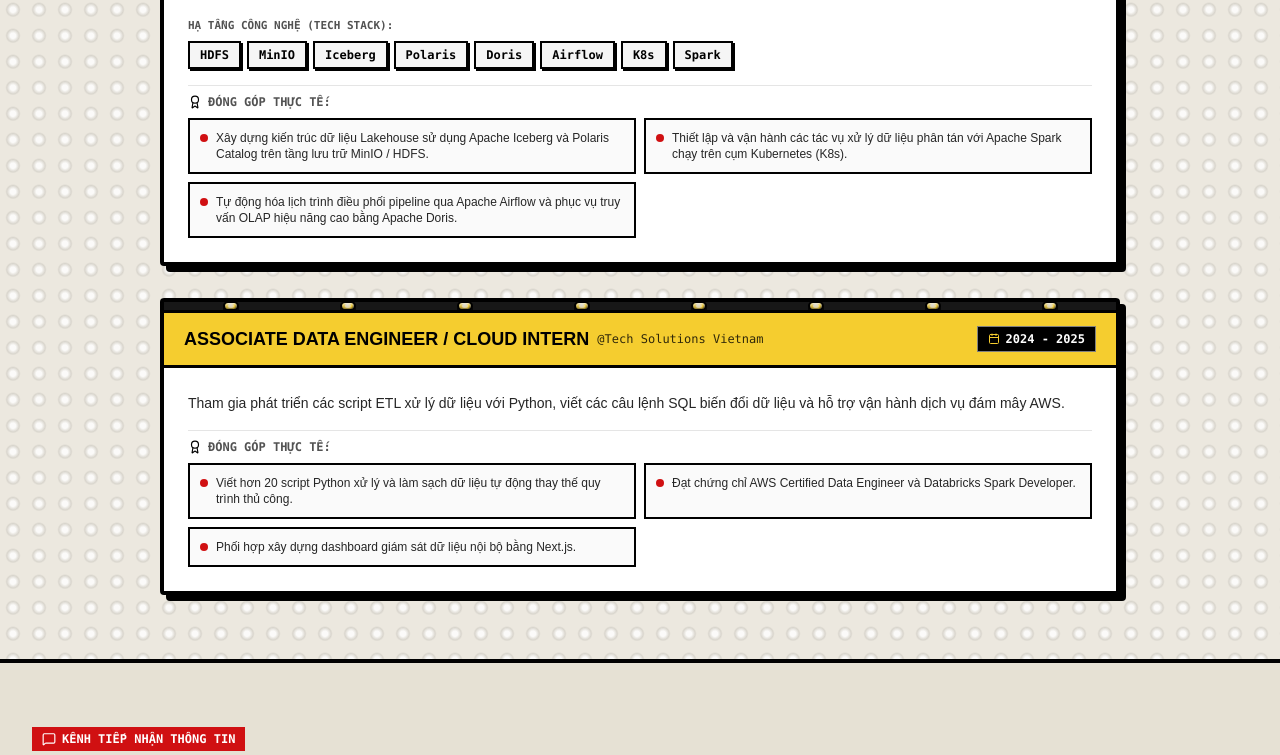
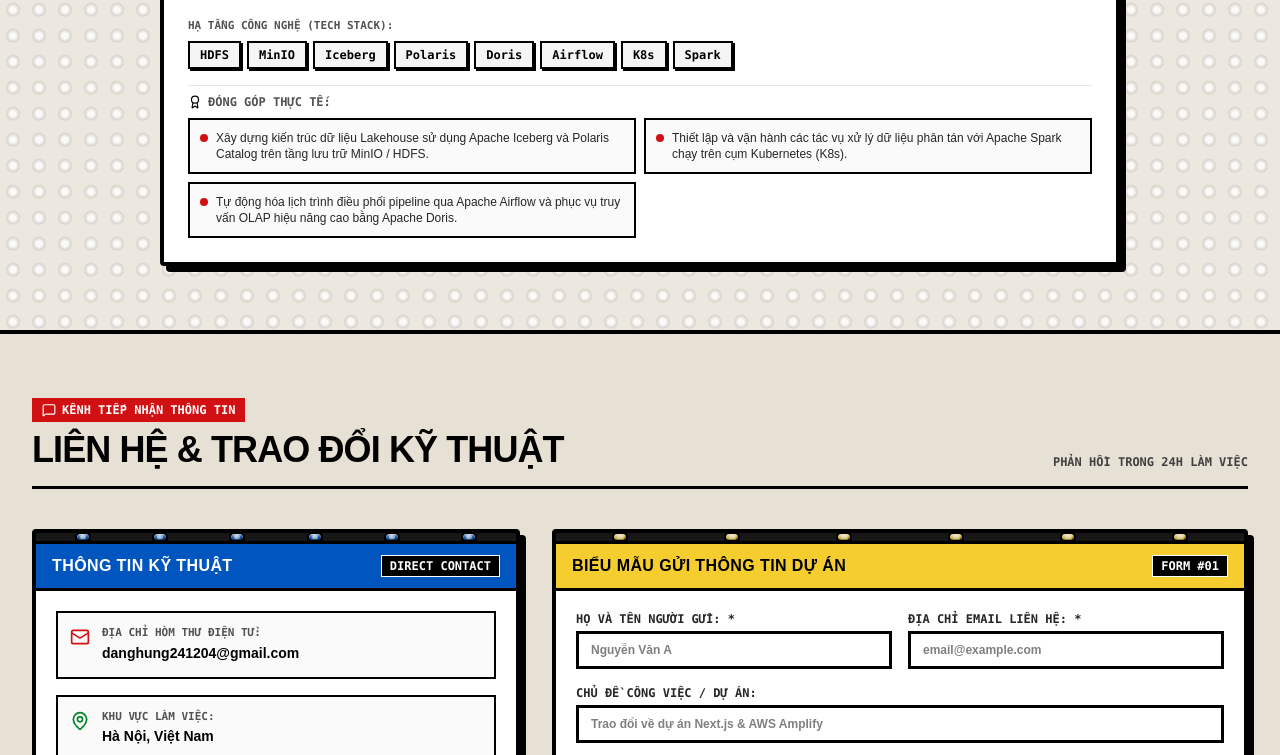
Before and after one commit to dHung2412/Portfolio, a Next.js app: page / in a window 1280 px wide. Shown: the part 5036-5791 px from the top of the page. Built offline with nearby package versions, Linux system fonts and the light colour scheme.

Commit message:
fix(experience): remove Associate Data Engineer / Cloud Intern entry

```diff
--- a/src/data/portfolioData.ts
+++ b/src/data/portfolioData.ts
@@ -184,18 +184,6 @@ export const portfolioData = {
         "Tự động hóa lịch trình điều phối pipeline qua Apache Airflow và phục vụ truy vấn OLAP hiệu năng cao bằng Apache Doris."
       ],
       color: "blue"
-    },
-    {
-      period: "2024 - 2025",
-      role: "Associate Data Engineer / Cloud Intern",
-      company: "Tech Solutions Vietnam",
-      description: "Tham gia phát triển các script ETL xử lý dữ liệu với Python, viết các câu lệnh SQL biến đổi dữ liệu và hỗ trợ vận hành dịch vụ đám mây AWS.",
-      achievements: [
-        "Viết hơn 20 script Python xử lý và làm sạch dữ liệu tự động thay thế quy trình thủ công.",
-        "Đạt chứng chỉ AWS Certified Data Engineer và Databricks Spark Developer.",
-        "Phối hợp xây dựng dashboard giám sát dữ liệu nội bộ bằng Next.js."
-      ],
-      color: "yellow"
     }
   ] as ExperienceItem[],
   assemblySteps: [
```
